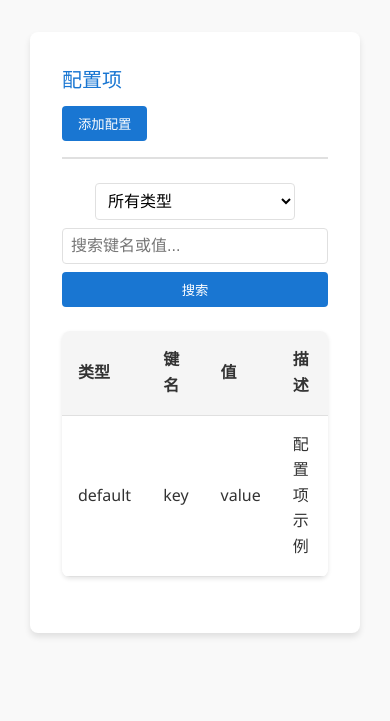
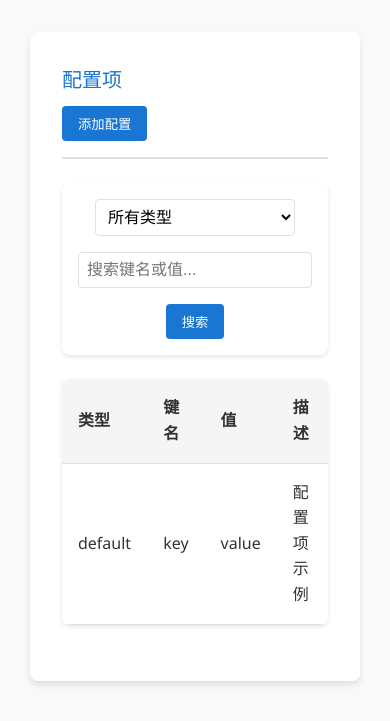
Before and after one commit to guyue55/config_center, a FastAPI app: page /page/configs in a window 390 px wide. Shown: the part 88-809 px from the top of the page. Run offline with FastAPI, Linux system fonts and the light colour scheme; data comes from the database, SQL or seed files in the repository.

Commit message:
样式更新

```diff
--- a/app/static/css/style.css
+++ b/app/static/css/style.css
@@ -400,53 +400,23 @@ tr:hover {
   border-color: var(--primary-color);
   outline: none;
 }
+
 /* 搜索框 */
 .search-container {
-  margin-bottom: 1.5rem;
-  width: 100%;
+  margin: 1.5rem 0;
 }
 
 .search-box {
   display: flex;
-  gap: 0.75rem;
+  gap: 1rem;
   flex-wrap: wrap;
   align-items: center;
-  width: 100%;
+  background: white;
+  padding: 1rem;
+  border-radius: 8px;
+  box-shadow: 0 2px 4px rgba(0,0,0,0.1);
 }
 
-.search-box select {
-  min-width: 120px;
-  max-width: 180px;
-  flex-shrink: 0;
-}
-
-.search-input {
-  flex: 1;
-  min-width: 200px;
-}
-
-.search-box .btn {
-  flex-shrink: 0;
-  white-space: nowrap;
-  min-width: 80px;
-}
-
-@media (max-width: 768px) {
-  .search-box {
-    gap: 0.5rem;
-  }
-
-  .search-box select,
-  .search-input,
-  .search-box .btn {
-    width: 100%;
-    margin: 0;
-  }
-
-  .search-box select {
-    max-width: 100%;
-  }
-}
 .input-group {
   display: flex;
   gap: 0.5rem;
```
